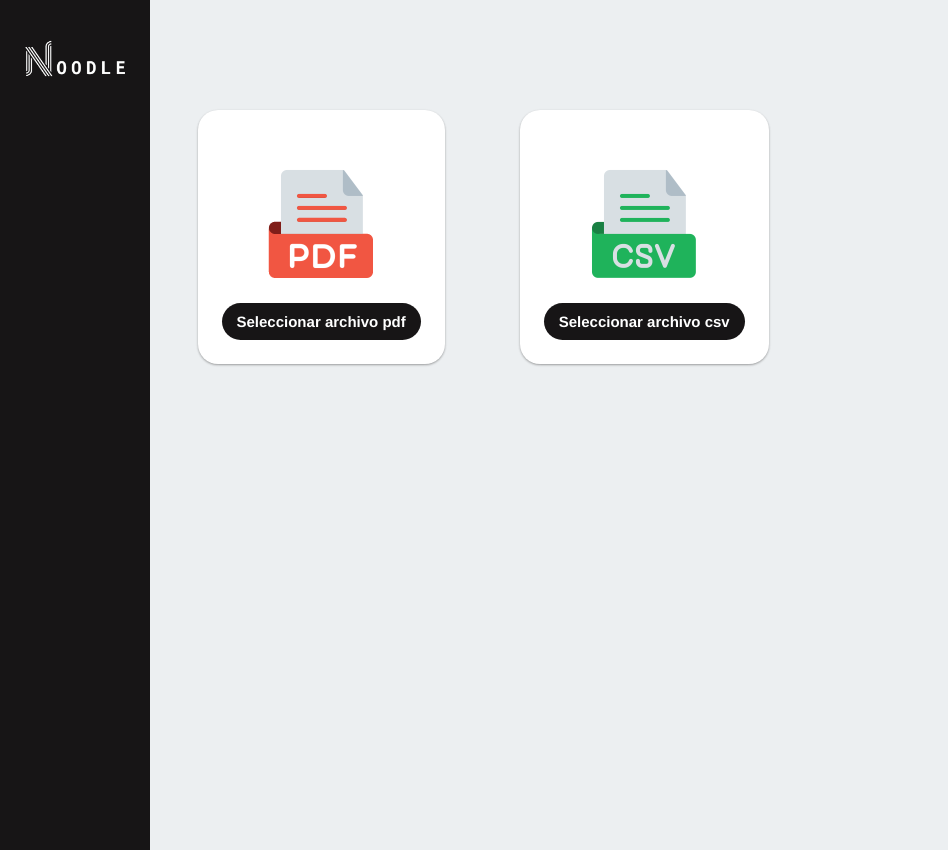
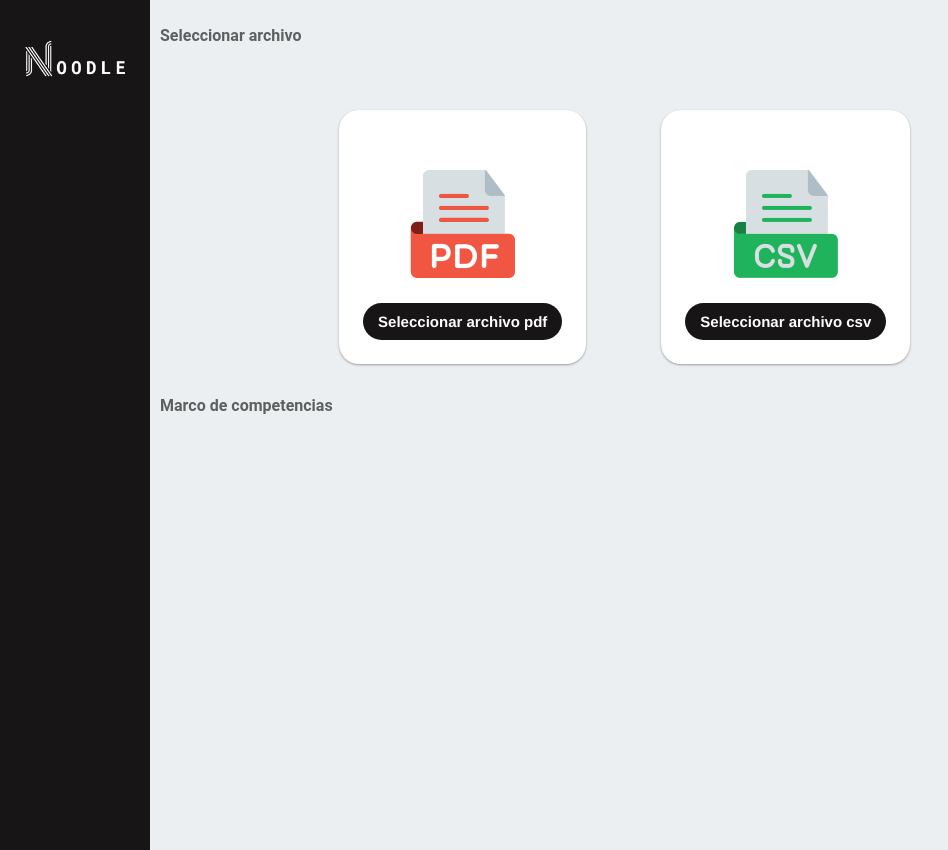
Before and after one commit to kasimxo/KaS-Noodle-Vercel, a React (Create React App) app in the folder client/: page / in a window 1280 px wide. Shown: the whole page, without its empty margins (0-948 px from the left). Built offline with nearby package versions, Linux system fonts and the light colour scheme; the HTML template or start-up script is replaced by a standard one.

Commit message:
Working on react components

```diff
--- a/client/src/App.js
+++ b/client/src/App.js
@@ -1,27 +1,15 @@
 import './css/style.css'
-import logo from './static/NoodleLogotipoExtended_Inv720.png'
-import img_pdf from './static/pdf_icon.png'
-import img_csv from './static/csv_icon.png'
-import { not_implemented } from './js/script.js'
-import { subirArchivoPDF } from './js/script.js'
+import { Menu } from './components/Menu'
+import { SeleccionarArchivo } from './components/SeleccionarArchivo';
+import { MarcoCompetencias } from './components/MarcoCompetencias'
 
 function App() {
   return (
     <div id="container">
-      <div id="menu">
-        <img src={logo} id="logo_ext" alt="Logo de Noodle" />
-      </div>
+      <Menu />
       <main >
-        <section id="seleccionarArchivo">
-          <article id="pdfSelector" className="panel">
-            <img src={img_pdf} className="icon_128" alt="Icono archivo PDF" />
-            <button id="btn_seleccionar_pdf" value="seleccionar_pdf" name="seleccionar_pdf" className="btn_subir_archivo" onClick={subirArchivoPDF}>Seleccionar archivo pdf</button>
-          </article>
-          <article id="csvSelector" className="panel">
-            <img src={img_csv} className="icon_128" alt="Icono archivo CSV" />
-            <button id="btn_seleccionar_csv" value="seleccionar_csv" name="seleccionar_csv" className="btn_subir_archivo" onClick={not_implemented}>Seleccionar archivo csv</button>
-          </article>
-        </section>
+        <SeleccionarArchivo />
+        <MarcoCompetencias />
       </main>
     </div>
   );
--- /dev/null
+++ b/client/src/components/MarcoCompetencias.js
@@ -0,0 +1,7 @@
+export function MarcoCompetencias() {
+    return (
+        <div>
+            <p>Marco de competencias</p>
+        </div>
+    )
+}
--- /dev/null
+++ b/client/src/components/Menu.js
@@ -0,0 +1,10 @@
+import './../css/style.css'
+import logo from './../static/NoodleLogotipoExtended_Inv720.png'
+
+export function Menu() {
+    return (
+        <div id="menu">
+            <img src={logo} id="logo_ext" alt="Logo de Noodle" />
+        </div>
+    )
+}
--- /dev/null
+++ b/client/src/components/SeleccionarArchivo.js
@@ -0,0 +1,21 @@
+
+import img_pdf from './../static/pdf_icon.png'
+import img_csv from './../static/csv_icon.png'
+import { not_implemented } from './../js/script.js'
+import { subirArchivoPDF } from './../js/script.js'
+
+export function SeleccionarArchivo() {
+    return (
+        <section id="seleccionarArchivo">
+            <p>Seleccionar archivo</p>
+            <article id="pdfSelector" className="panel">
+                <img src={img_pdf} className="icon_128" alt="Icono archivo PDF" />
+                <button id="btn_seleccionar_pdf" value="seleccionar_pdf" name="seleccionar_pdf" className="btn_subir_archivo" onClick={subirArchivoPDF}>Seleccionar archivo pdf</button>
+            </article>
+            <article id="csvSelector" className="panel">
+                <img src={img_csv} className="icon_128" alt="Icono archivo CSV" />
+                <button id="btn_seleccionar_csv" value="seleccionar_csv" name="seleccionar_csv" className="btn_subir_archivo" onClick={not_implemented}>Seleccionar archivo csv</button>
+            </article>
+        </section>
+    )
+}
```
Also changed, not shown: 1 other file (tests, documents, lock files or other folders).
